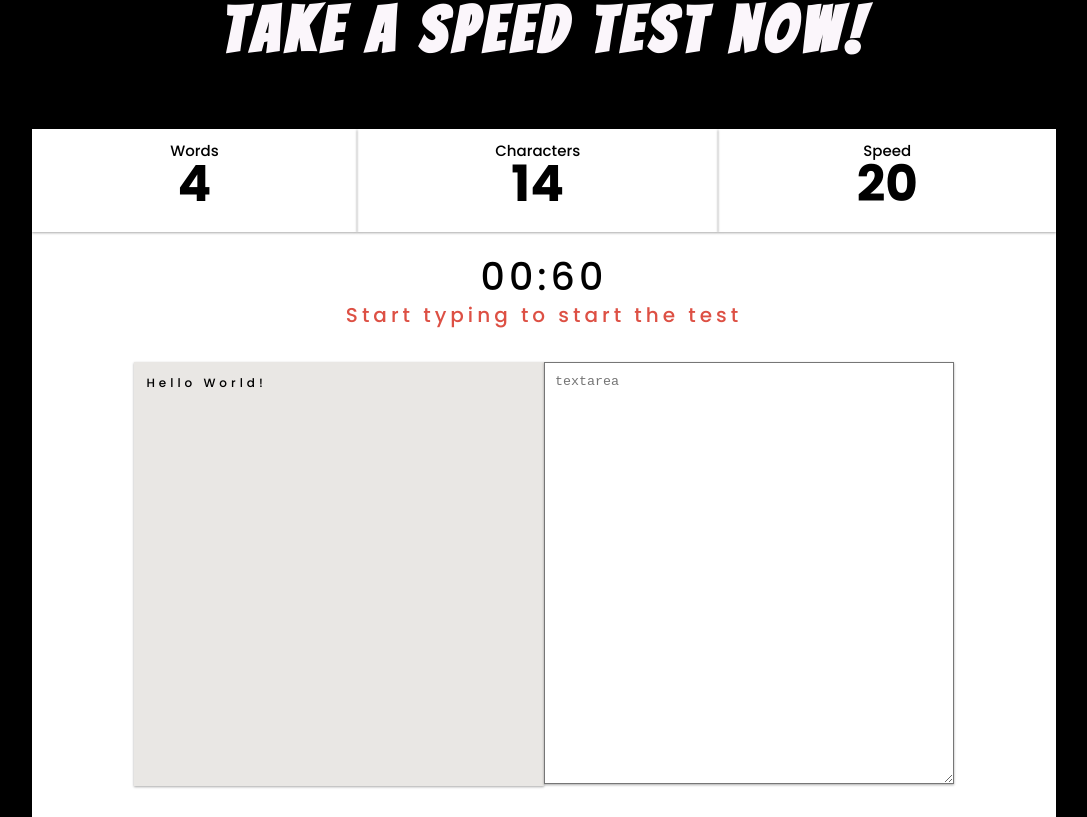
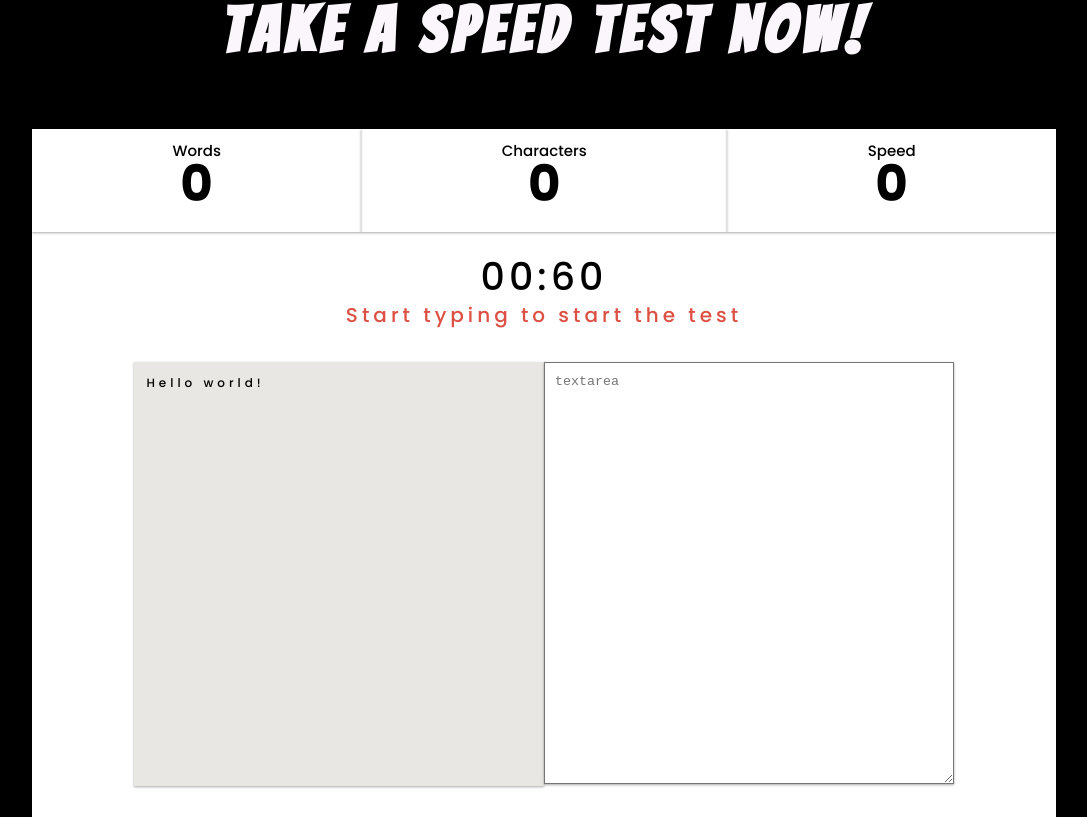
Before and after one commit to kamarasuruthvik/instantype, a React (Create React App) app: page / in a window 1280 px wide. Shown: the part 863-1680 px from the top of the page, without its empty margins (96-1183 px from the left). Built offline with nearby package versions, Linux system fonts and the light colour scheme.

Commit message:
added props for each component

```diff
--- a/src/components/App/App.jsx
+++ b/src/components/App/App.jsx
@@ -5,13 +5,30 @@ import Landing from '../Landing/Landing';
 import Nav from '../Nav/Nav';
 import './App.css';
 
+const TotalTime=60;
 class App extends React.Component{
+    state={
+        selectedParagraph: "Hello world!",
+        timeStarted: false,
+        timeRemaining:60,
+        words: 0,
+        characters: 0,
+        wpm:0
+
+    }
     render(){
         return(
             <div className="app">
                 <Nav/>
                 <Landing/>
-                <ChallengeSection/>
+                <ChallengeSection
+                selectedParagraph={this.state.selectedParagraph}
+                words={this.state.words}
+                characters={this.state.characters}
+                wpm={this.state.wpm}
+                timeRemaining={this.state.timeRemaining}
+                timeStarted={this.state.timeStarted}
+                />
                 <Footer/>
 
             </div>
--- a/src/components/ChallengeSection/ChallengeSection.jsx
+++ b/src/components/ChallengeSection/ChallengeSection.jsx
@@ -1,13 +1,25 @@
 import React from 'react';
 import TestContainer from '../TestContainer/TestContainer';
 import './ChallengeSection.css';
-const ChallengeSection=()=>{
+const ChallengeSection=({selectedParagraph,
+                        words,
+                        wpm,
+                        characters,
+                        timeStarted,
+                        timeRemaining})=>{
     return (
          <div className="challenge-section-container">
             <h1 className="challenge-section-header"  data-aos="fade-down">
                     Take a speed test now!
             </h1>
-            <TestContainer words={4} characters={14} wpm={20} />
+            <TestContainer
+            selectedParagraph={selectedParagraph}
+            words={words}
+            characters={characters}
+            wpm={wpm}
+            timeStarted={timeStarted}
+            timeRemaining={timeRemaining}
+            />
          </div>
     );
 }
--- a/src/components/TestContainer/TestContainer.jsx
+++ b/src/components/TestContainer/TestContainer.jsx
@@ -2,15 +2,26 @@ import React from 'react';
 import TryAgain from '../TryAgain/TryAgain';
 import TypingChallengeContainer from '../TypingChallengeContainer/TypingChallengeContainer';
 import './TestContainer.css'
-const TestContainer = ({words,
-characters, wpm})=>{
-    const timeRemaining= 30;
+const TestContainer = (
+    {selectedParagraph,
+    words,
+    wpm,
+    characters,
+    timeStarted,
+    timeRemaining}
+    )=>{
 
     return(
         <div className="test-container">
             {
                 timeRemaining>0? (
-                    <TypingChallengeContainer words={words} characters={characters} wpm={wpm} />
+                    <TypingChallengeContainer
+                    selectedParagraph={selectedParagraph}
+                    words={words}
+                    characters={characters}
+                    wpm={wpm}
+                    timeStarted={timeStarted}
+                    timeRemaining={timeRemaining} />
                 ):
                 (
                    <TryAgain words={words} characters={characters} wpm={wpm} />
--- a/src/components/TypingChallenge/TypingChallenge.jsx
+++ b/src/components/TypingChallenge/TypingChallenge.jsx
@@ -1,12 +1,22 @@
 import React from 'react';
 import './TypingChallenge.css';
 
-const TypingChallenge =({selectedParagraph})=>{
+const TypingChallenge =(
+    {selectedParagraph,
+    words,
+    wpm,
+    characters,
+    timeStarted,
+    timeRemaining}
+    )=>{
     return(
         <div className="typing-challenge">
             <div className="timer-container">
-                <p className="timer">00:60</p>
-                <p className="timer-info">Start typing to start the test
+    <p className="timer">00:
+                        {timeRemaining>10 ? timeRemaining: `0${timeRemaining}`}</p>
+                <p className="timer-info">{
+                    !timeStarted&&"Start typing to start the test"
+                }
                 </p>
 
             </div>
--- a/src/components/TypingChallengeContainer/TypingChallengeContainer.jsx
+++ b/src/components/TypingChallengeContainer/TypingChallengeContainer.jsx
@@ -2,7 +2,14 @@ import React from 'react';
 import ChallengeDetailsCard from '../ChallengeDetailsCard/ChallengeDetailsCard';
 import TypingChallenge from '../TypingChallenge/TypingChallenge';
 import './TypingChallengeContainer.css';
-const TypingChallengeContainer = ({words,characters,wpm})=>{
+const TypingChallengeContainer = (
+    {selectedParagraph,
+        words,
+        wpm,
+        characters,
+        timeStarted,
+        timeRemaining}
+)=>{
     return(
         <div className="typing-challenge-container">
             <div className="details-container">
@@ -11,7 +18,14 @@ const TypingChallengeContainer = ({words,characters,wpm})=>{
                   <ChallengeDetailsCard cardName="Speed" cardValue={wpm} />
             </div>
             <div className="typewriter-container">
-                <TypingChallenge selectedParagraph="Hello World!" />
+                <TypingChallenge
+                selectedParagraph={selectedParagraph}
+                words={words}
+                characters={characters}
+                wpm={wpm}
+                timeStarted={timeStarted}
+                timeRemaining={timeRemaining}
+                />
             </div>
         </div>
     );
```
